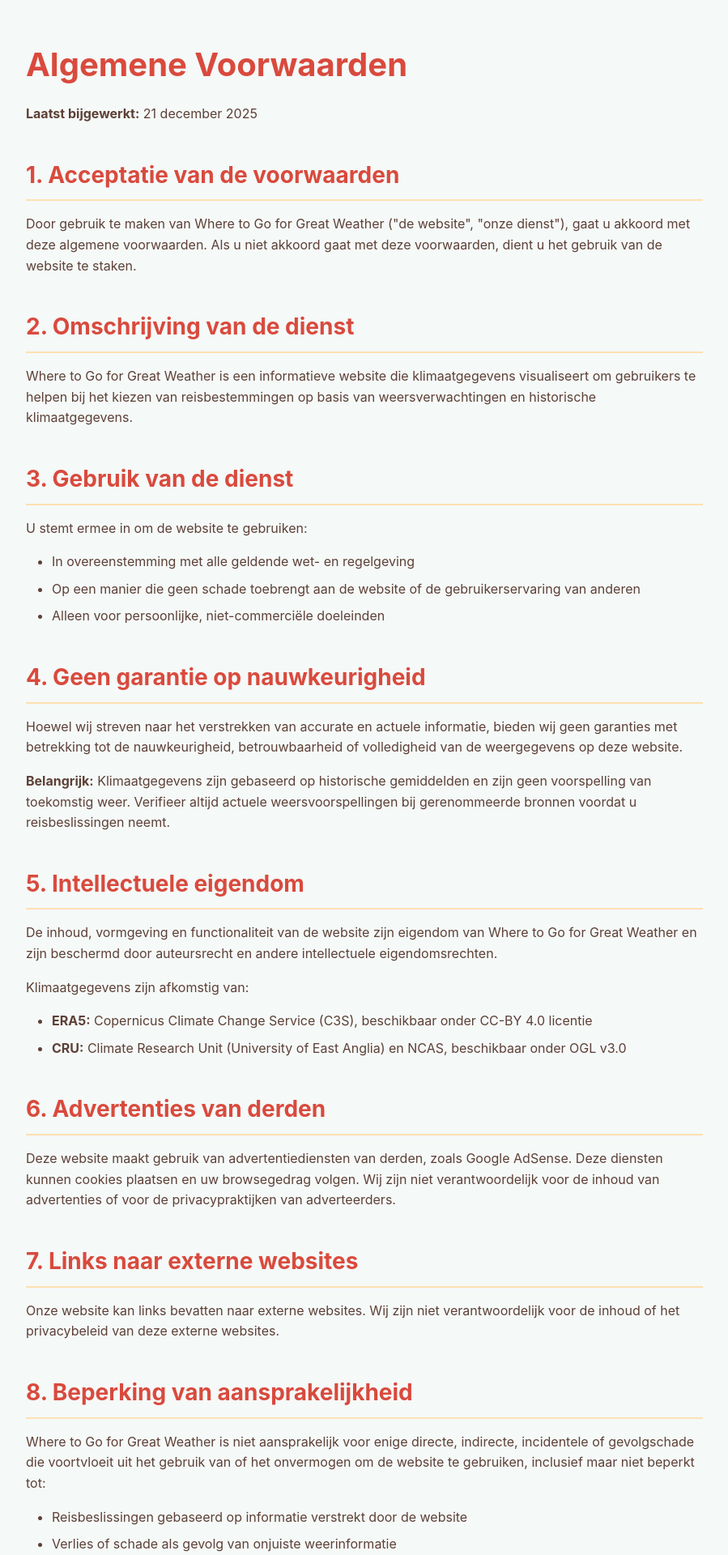
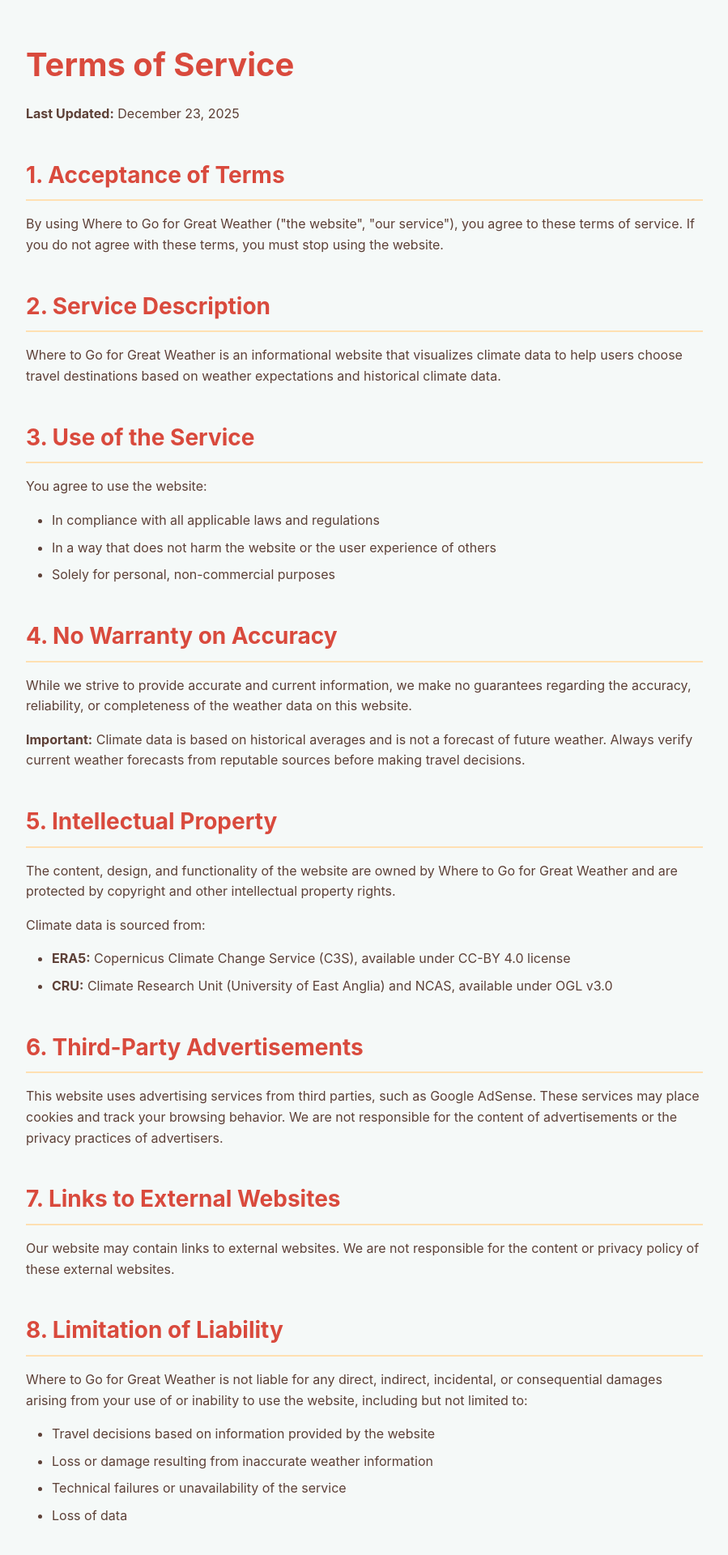
Before and after one commit to PowerPioneer/weather-app, a Flask app: page /terms in a window 1280 px wide. Shown: the top 1920 px of the page at 81% size, without its empty margins (190-1089 px from the left). Run offline with Flask 3, Linux system fonts and the light colour scheme.

Commit message:
fix: translate Privacy Policy and Terms of Service to English
- Translate all content from Dutch to English in privacy.html
- Translate all content from Dutch to English in terms.html
- Update language tag from 'nl' to 'en' in both files
- Ensure consistency with rest of the website content

```diff
--- a/app/routes.py
+++ b/app/routes.py
@@ -423,3 +423,8 @@ def get_available_country_months_route():
     except Exception as e:
         print(f"ERROR in /countries/available: {e}")
         return jsonify({'error': f'Server error: {str(e)}'}), 500
+
+@api_bp.route('/cache/stats', methods=['GET'])
+def get_cache_stats():
+    """Get cache statistics for performance monitoring."""
+    from app.data_loader import get_value_at_coordinate
--- a/templates/terms.html
+++ b/templates/terms.html
@@ -1,5 +1,5 @@
 <!DOCTYPE html>
-<html lang="nl">
+<html lang="en">
 <head>
     <meta charset="UTF-8">
     <meta name="viewport" content="width=device-width, initial-scale=1.0">
@@ -88,104 +88,103 @@
     <div id="app">
         <main>
             <div class="terms-container">
-                <h1>Algemene Voorwaarden</h1>
+                <h1>Terms of Service</h1>
 
-                <p><strong>Laatst bijgewerkt:</strong> 21 december 2025</p>
+                <p><strong>Last Updated:</strong> December 23, 2025</p>
 
-                <h2>1. Acceptatie van de voorwaarden</h2>
+                <h2>1. Acceptance of Terms</h2>
                 <p>
-                    Door gebruik te maken van Where to Go for Great Weather ("de website", "onze dienst"), gaat u akkoord met deze algemene voorwaarden.
-                    Als u niet akkoord gaat met deze voorwaarden, dient u het gebruik van de website te staken.
+                    By using Where to Go for Great Weather ("the website", "our service"), you agree to these terms of service.
+                    If you do not agree with these terms, you must stop using the website.
                 </p>
 
-                <h2>2. Omschrijving van de dienst</h2>
+                <h2>2. Service Description</h2>
                 <p>
-                    Where to Go for Great Weather is een informatieve website die klimaatgegevens visualiseert om gebruikers te helpen bij het
-                    kiezen van reisbestemmingen op basis van weersverwachtingen en historische klimaatgegevens.
+                    Where to Go for Great Weather is an informational website that visualizes climate data to help users choose travel destinations
+                    based on weather expectations and historical climate data.
                 </p>
 
-                <h2>3. Gebruik van de dienst</h2>
-                <p>U stemt ermee in om de website te gebruiken:</p>
+                <h2>3. Use of the Service</h2>
+                <p>You agree to use the website:</p>
                 <ul>
-                    <li>In overeenstemming met alle geldende wet- en regelgeving</li>
-                    <li>Op een manier die geen schade toebrengt aan de website of de gebruikerservaring van anderen</li>
-                    <li>Alleen voor persoonlijke, niet-commerciële doeleinden</li>
+                    <li>In compliance with all applicable laws and regulations</li>
+                    <li>In a way that does not harm the website or the user experience of others</li>
+                    <li>Solely for personal, non-commercial purposes</li>
                 </ul>
 
-                <h2>4. Geen garantie op nauwkeurigheid</h2>
+                <h2>4. No Warranty on Accuracy</h2>
                 <p>
-                    Hoewel wij streven naar het verstrekken van accurate en actuele informatie, bieden wij geen garanties met betrekking tot de
-                    nauwkeurigheid, betrouwbaarheid of volledigheid van de weergegevens op deze website.
+                    While we strive to provide accurate and current information, we make no guarantees regarding the
+                    accuracy, reliability, or completeness of the weather data on this website.
                 </p>
                 <p>
-                    <strong>Belangrijk:</strong> Klimaatgegevens zijn gebaseerd op historische gemiddelden en zijn geen voorspelling van toekomstig weer.
-                    Verifieer altijd actuele weersvoorspellingen bij gerenommeerde bronnen voordat u reisbeslissingen neemt.
+                    <strong>Important:</strong> Climate data is based on historical averages and is not a forecast of future weather.
+                    Always verify current weather forecasts from reputable sources before making travel decisions.
                 </p>
 
-                <h2>5. Intellectuele eigendom</h2>
+                <h2>5. Intellectual Property</h2>
                 <p>
-                    De inhoud, vormgeving en functionaliteit van de website zijn eigendom van Where to Go for Great Weather en zijn beschermd
-                    door auteursrecht en andere intellectuele eigendomsrechten.
+                    The content, design, and functionality of the website are owned by Where to Go for Great Weather and are protected
+                    by copyright and other intellectual property rights.
                 </p>
-                <p>Klimaatgegevens zijn afkomstig van:</p>
+                <p>Climate data is sourced from:</p>
                 <ul>
-                    <li><strong>ERA5:</strong> Copernicus Climate Change Service (C3S), beschikbaar onder CC-BY 4.0 licentie</li>
-                    <li><strong>CRU:</strong> Climate Research Unit (University of East Anglia) en NCAS, beschikbaar onder OGL v3.0</li>
+                    <li><strong>ERA5:</strong> Copernicus Climate Change Service (C3S), available under CC-BY 4.0 license</li>
+                    <li><strong>CRU:</strong> Climate Research Unit (University of East Anglia) and NCAS, available under OGL v3.0</li>
                 </ul>
 
-                <h2>6. Advertenties van derden</h2>
+                <h2>6. Third-Party Advertisements</h2>
                 <p>
-                    Deze website maakt gebruik van advertentiediensten van derden, zoals Google AdSense. Deze diensten kunnen cookies plaatsen
-                    en uw browsegedrag volgen. Wij zijn niet verantwoordelijk voor de inhoud van advertenties of voor de privacypraktijken
-                    van adverteerders.
+                    This website uses advertising services from third parties, such as Google AdSense. These services may place cookies
+                    and track your browsing behavior. We are not responsible for the content of advertisements or the privacy practices
+                    of advertisers.
                 </p>
 
-                <h2>7. Links naar externe websites</h2>
+                <h2>7. Links to External Websites</h2>
                 <p>
-                    Onze website kan links bevatten naar externe websites. Wij zijn niet verantwoordelijk voor de inhoud of het privacybeleid
-                    van deze externe websites.
+                    Our website may contain links to external websites. We are not responsible for the content or privacy policy
+                    of these external websites.
                 </p>
 
-                <h2>8. Beperking van aansprakelijkheid</h2>
+                <h2>8. Limitation of Liability</h2>
                 <p>
-                    Where to Go for Great Weather is niet aansprakelijk voor enige directe, indirecte, incidentele of gevolgschade die voortvloeit
-                    uit het gebruik van of het onvermogen om de website te gebruiken, inclusief maar niet beperkt tot:
+                    Where to Go for Great Weather is not liable for any direct, indirect, incidental, or consequential damages arising from
+                    your use of or inability to use the website, including but not limited to:
                 </p>
                 <ul>
-                    <li>Reisbeslissingen gebaseerd op informatie verstrekt door de website</li>
-                    <li>Verlies of schade als gevolg van onjuiste weerinformatie</li>
-                    <li>Technische storingen of onbeschikbaarheid van de dienst</li>
-                    <li>Verlies van gegevens</li>
+                    <li>Travel decisions based on information provided by the website</li>
+                    <li>Loss or damage resulting from inaccurate weather information</li>
+                    <li>Technical failures or unavailability of the service</li>
+                    <li>Loss of data</li>
                 </ul>
 
-                <h2>9. Beschikbaarheid van de dienst</h2>
+                <h2>9. Service Availability</h2>
                 <p>
-                    Wij streven ernaar de website 24/7 beschikbaar te houden, maar kunnen geen garanties geven. De website kan tijdelijk
-                    onbeschikbaar zijn voor onderhoud, updates of om technische redenen.
+                    We strive to keep the website available 24/7, but we make no guarantees. The website may be temporarily
+                    unavailable for maintenance, updates, or for technical reasons.
                 </p>
 
-                <h2>10. Wijzigingen in de voorwaarden</h2>
+                <h2>10. Changes to These Terms</h2>
                 <p>
-                    Wij behouden ons het recht voor om deze algemene voorwaarden op elk moment te wijzigen. Wijzigingen worden van kracht
-                    zodra ze op deze pagina zijn gepubliceerd. Uw voortgezet gebruik van de website na wijzigingen betekent dat u de
-                    nieuwe voorwaarden accepteert.
+                    We reserve the right to modify these terms of service at any time. Changes take effect as soon as they are published
+                    on this page. Your continued use of the website after changes means you accept the new terms.
                 </p>
 
-                <h2>11. Beëindiging</h2>
+                <h2>11. Termination</h2>
                 <p>
-                    Wij behouden ons het recht voor om uw toegang tot de website op elk moment te beëindigen of op te schorten,
-                    zonder voorafgaande kennisgeving, voor elk gedrag dat naar ons oordeel in strijd is met deze voorwaarden.
+                    We reserve the right to terminate or suspend your access to the website at any time, without prior notice,
+                    for any conduct we believe violates these terms.
                 </p>
 
-                <h2>12. Toepasselijk recht</h2>
+                <h2>12. Governing Law</h2>
                 <p>
-                    Deze algemene voorwaarden worden beheerst door en geïnterpreteerd in overeenstemming met de wetten van Nederland.
-                    Eventuele geschillen zullen worden voorgelegd aan de bevoegde rechtbanken in Nederland.
+                    These terms of service are governed by and interpreted in accordance with the laws of the Netherlands.
+                    Any disputes will be subject to the jurisdiction of the courts in the Netherlands.
                 </p>
 
                 <h2>13. Contact</h2>
                 <p>
-                    Voor vragen over deze algemene voorwaarden kunt u contact met ons opnemen via de contactgegevens op onze website.
+                    If you have questions about these terms of service, you can contact us via the contact information on our website.
                 </p>
 
                 <div class="footer-nav">
```
Also changed, not shown: static/script.js (+8 -30 lines), templates/privacy.html (+49 -49 lines).
